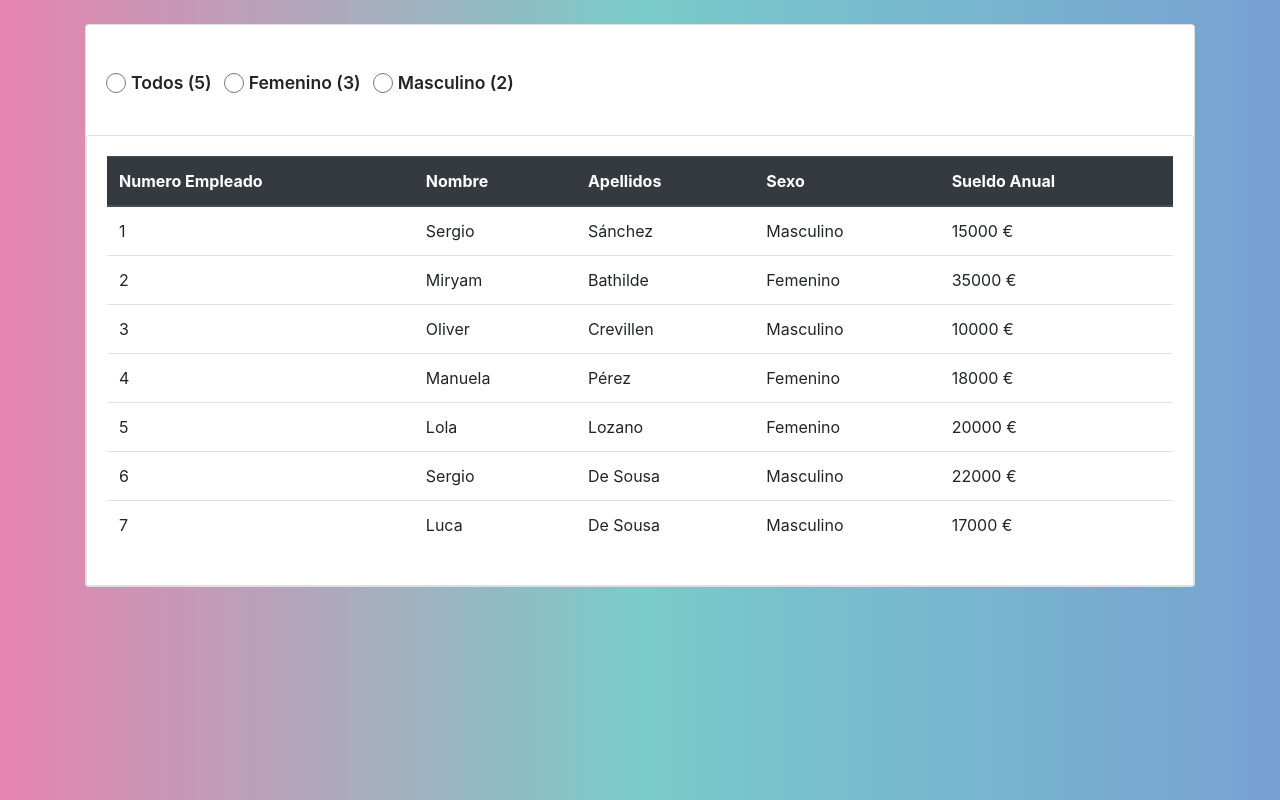
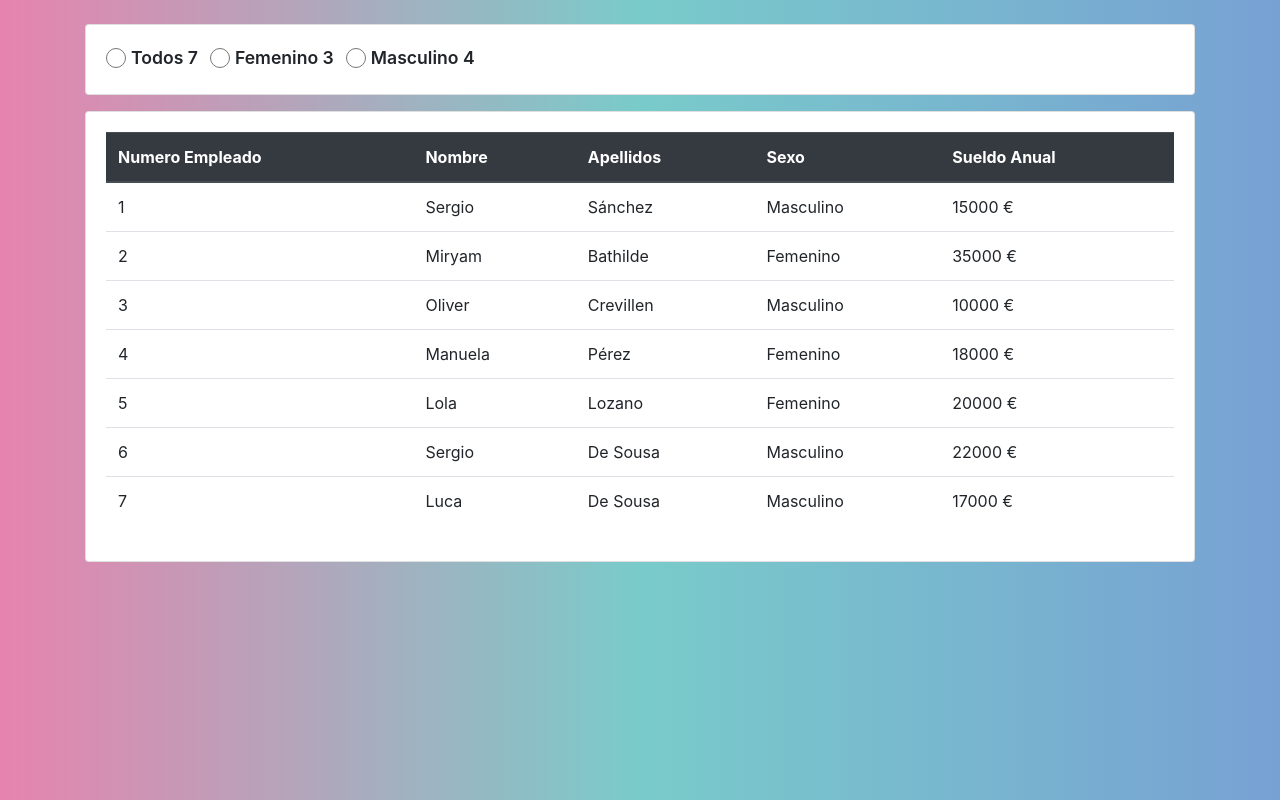
Before and after one commit to miryambathilde/ListadoEmpleados, an Angular app: page / in a window 1280 px wide. Built offline with nearby package versions, Linux system fonts and the light colour scheme.

Commit message:
metodo para obtener el total de empleado x sexo

```diff
--- a/src/app/components/empleado-list/empleado-list.component.css
+++ b/src/app/components/empleado-list/empleado-list.component.css
@@ -1,11 +1,9 @@
 input[type=radio] {
   width: 20px;
   height: 20px;
-  margin-top: 25px;
 }
 
 label {
   font-size: 1.1rem;
   font-weight: 600;
-  margin-top: 25px;
 }
--- a/src/app/components/empleado-list/empleado-list.component.html
+++ b/src/app/components/empleado-list/empleado-list.component.html
@@ -3,16 +3,17 @@
     <div class="card-body">
       <div class="form-check form-check-inline">
         <input class="form-check-input" type="radio" name="sexo" id="todos" value="Todos">
-        <label class="form-check-label" for="todos">Todos (5)</label>
+        <label class="form-check-label" for="todos">Todos {{obtenerTotalEmpleados()}}</label>
       </div>
       <div class="form-check form-check-inline">
         <input class="form-check-input" type="radio" name="sexo" id="femenino" value="Femenino">
-        <label class="form-check-label" for="femenino">Femenino (3)</label>
+        <label class="form-check-label" for="femenino">Femenino {{obtenerTotalFemeninos()}}</label>
       </div>
       <div class="form-check form-check-inline">
         <input class="form-check-input" type="radio" name="sexo" id="masculino" value="masculino">
-        <label class="form-check-label" for="masculino">Masculino (2)</label>
+        <label class="form-check-label" for="masculino">Masculino {{obtenerTotalMasculinos()}}</label>
       </div>
+    </div>
   </div>
   <div class="card mt-3">
     <div class="card-body">
--- a/src/app/components/empleado-list/empleado-list.component.ts
+++ b/src/app/components/empleado-list/empleado-list.component.ts
@@ -23,4 +23,22 @@ export class EmpleadoListComponent implements OnInit {
   ngOnInit(): void {
   }
 
+  /* metodo para obtener el total de empleados que nos devuelve un number, y le decimos que devuelva la longitud de numeros del array de listEmpleados  */
+  obtenerTotalEmpleados(): number {
+    return this.listEmpleados.length;
+  }
+
+  /* metodo para obtener el total de empleados FEMENINOS que nos devuelve un number, y le decimos que devuelva la lista de empleados filtrada por sexo
+  y pasamos por parametro
+  el arrow function en donde dentro de list el sexo sea exactamente igual a Femenino + el numero de empleados femeninos  */
+  obtenerTotalFemeninos(): number {
+    return this.listEmpleados.filter(list => list.sexo === 'Femenino').length;
+  }
+
+  /* metodo para obtener el total de empleados FEMENINPOS que nos devuelve un number, y le decimos que devuelva la lista de empleados filtrada
+  por sexo y pasamos por parametro
+  el arrow function en donde dentro de list el sexo sea exactamente igual a Masculino + el numero de empleados femeninos  */
+  obtenerTotalMasculinos(): number {
+    return this.listEmpleados.filter(list => list.sexo === 'Masculino').length;
+  }
 }
```
